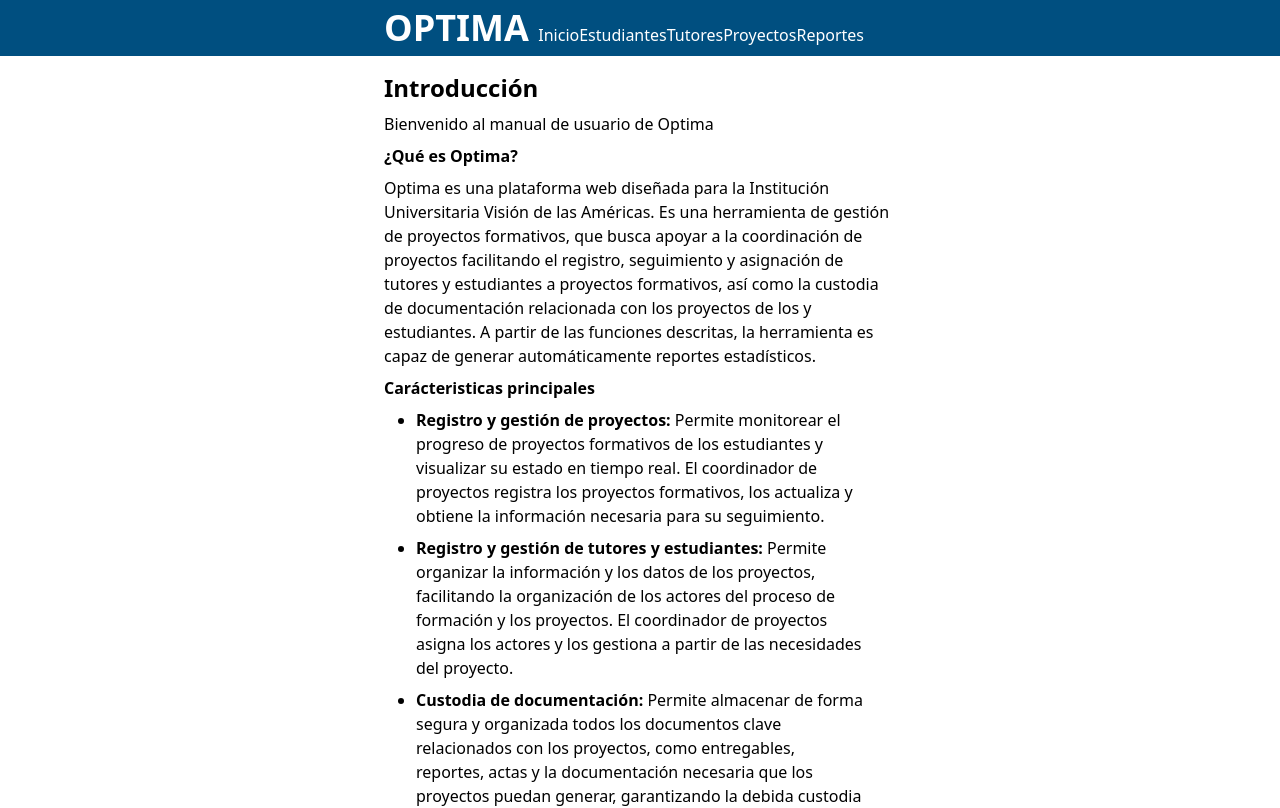
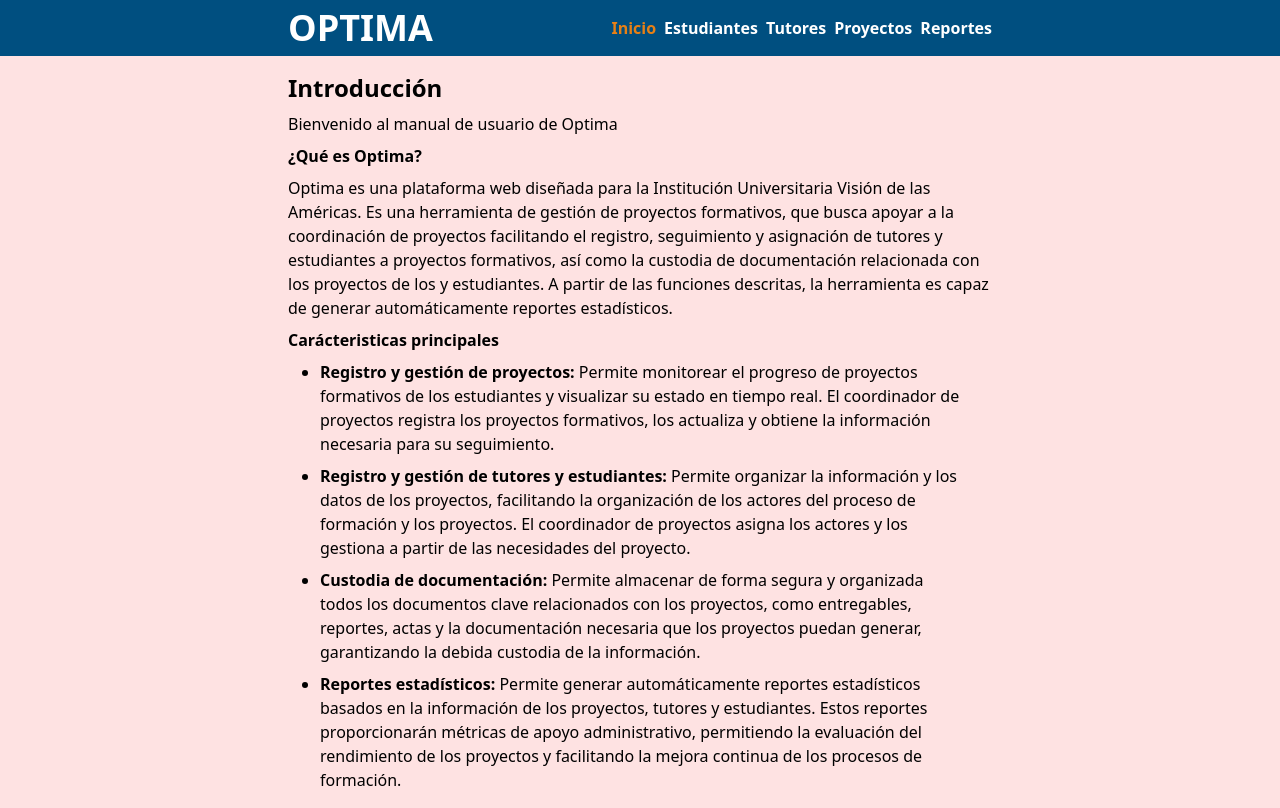
Before and after one commit to JHerrera458/optima-user, a Next.js app: page / in a window 1280 px wide. Shown: the top 808 px of the page. Built offline with nearby package versions, Linux system fonts and the light colour scheme.

Commit message:
Visualizacion edicion y eliminacion de estudiantes

```diff
--- a/src/app/estudiantes/page.tsx
+++ b/src/app/estudiantes/page.tsx
@@ -1,6 +1,7 @@
 import { CustomSubtitle } from "@/components/CustomSubtitle";
 import { CustomTitle } from "@/components/CustomTitle";
 import Image from "next/image";
+import { HiClipboardDocumentCheck, HiPencil, HiTrash } from "react-icons/hi2";
 
 export default function Estudiantes() {
   return (
@@ -60,7 +61,7 @@ export default function Estudiantes() {
         <Image
           className="rounded-lg"
           src="https://i.imgur.com/FCk0G98.png"
-          alt="Confirmación de creación de estudiante "
+          alt="Icono de subir desde excel"
           width={50}
           height={50}
         />
@@ -68,7 +69,7 @@ export default function Estudiantes() {
         <Image
           className="rounded-lg"
           src="https://i.imgur.com/DpbuhW4.png"
-          alt="Confirmación de creación de estudiante "
+          alt="Ventana de subir información desde excel "
           width={600}
           height={600}
         />
@@ -82,7 +83,7 @@ export default function Estudiantes() {
         <Image
           className="rounded-lg"
           src="https://i.imgur.com/O8Z2Kp3.png"
-          alt="Confirmación de creación de estudiante "
+          alt="Tabla de estudiantes en excel "
           width={600}
           height={600}
         />
@@ -91,7 +92,7 @@ export default function Estudiantes() {
           los encabezados de las columnas. Cada columna hace referencia a un
           dato del estudiante.
         </p>
-        <ul className="list-disc px-8">
+        <ul className="px-8 list-disc">
           <li>ced: Hace referencia a la cédula del estudiante</li>
           <li>name: Hace referencia al nombre completo del estudiante</li>
           <li>email: Hace referencial correo electrónico del estudiante</li>
@@ -120,7 +121,98 @@ export default function Estudiantes() {
           superior de tu pantalla un aviso de confirmación con el nombre del
           estudiante que acabas de crear.
         </p>
-        <p></p>
+      </section>
+
+      <section className="flex flex-col gap-1">
+        <CustomSubtitle text="Visualizar información de estudiantes" />
+        <p>
+          Una vez hayas registrado estudiantes en el sistema, podrás visualizar
+          una tabla que contiene a todos los estudiantes que están registrados
+          en el sistema:
+        </p>
+        <Image
+          className="rounded-lg"
+          src="https://i.imgur.com/cFdlYgu.png"
+          alt="Tabla de estudiantes en Optima "
+          width={600}
+          height={600}
+        />
+        <p>
+          En dicha tabla podremos ver la siguiente información de un estudiante:
+          nombre, correo, carrera, si está asignado a un proyecto, y la cantidad
+          de proyectos a la que ha pertenecido.
+        </p>
+        <p>
+          Al hacer click en el ícono{" "}
+          <HiClipboardDocumentCheck className="mx-1" />
+        </p>
+        <p>verás una tabla como la siguiente:</p>
+        <Image
+          className="rounded-lg"
+          src="https://i.imgur.com/oFz3XGT.png"
+          alt="Lista de proyectos de un estudiante "
+          width={600}
+          height={600}
+        />
+        <p>
+          En esta tabla se encuentran los proyectos que han sido asignados al
+          estudiante, en caso de ser un estudiante que no tiene ningún proyecto,
+          la tabla se mostrará vacía. Los proyectos que aparecen en color negro,
+          son proyectos en los que participó el estudiante, y el proyecto que
+          aparece en color verde, es el proyecto actual del estudiante.
+        </p>
+      </section>
+
+      <section className="flex flex-col gap-1">
+        <CustomSubtitle text="Detalle de un estudiante" />
+        <p>
+          Al hacer click en el ícono <HiPencil />
+        </p>
+        <p>
+          Serás redireccionado a una página que contiene la información del
+          estudiante. En esta página es posible editar la información del
+          estudiante, así como borrar el registro del estudiante.
+        </p>
+        <Image
+          className="rounded-lg"
+          src="https://i.imgur.com/AmRn2Rz.png"
+          alt="Detalle de un estudiante"
+          width={600}
+          height={600}
+        />
+        <CustomSubtitle text="Editar un estudiante" />
+        <p>
+          Para editar cualquier dato del estudiante, es necesario cambiar toda
+          la información que se necesite modificar, y luego dar click en el
+          botón <span className="font-medium">Editar información</span>, al
+          hacer esto, la información modificada, se guardará, y veremos un
+          mensaje de confirmación en la parte superior de la pantalla, deberás
+          poder ver los cambios efectuados en el detalle del estudiante.
+        </p>
+
+        <CustomSubtitle text="Borrar un estudiante" />
+        <p>
+          Al hacer click en el ícono <HiTrash />
+        </p>
+        <p>
+          Veremos un aviso, preguntando si realmente deseas borrar el
+          estudiante, es muy importante tener cuidado, ya que al borrar un
+          estudiante, toda su información se borrará del sistema. Sólo se debe
+          usar esta funcionalidad cuando se desee eliminar permanentemente la
+          información de un estudiante.
+        </p>
+        <Image
+          className="rounded-lg"
+          src="https://i.imgur.com/o5BVu8u.png"
+          alt="Eliminar un estudiante"
+          width={600}
+          height={600}
+        />
+        <p>
+          Al hacer click en Confirmar, veremos un mensaje de confirmación en la
+          parte superior de la pantalla, y serás redirigido a la página
+          principal de estudiantes.
+        </p>
       </section>
     </article>
   );
--- a/src/app/layout.tsx
+++ b/src/app/layout.tsx
@@ -1,6 +1,6 @@
-import Link from "next/link";
 import "./globals.css";
 import type { Metadata } from "next";
+import { Navigation } from "@/components/Navigation";
 
 export const metadata: Metadata = {
   title: "Manual de usuario | Optima",
@@ -15,16 +15,9 @@ export default function RootLayout({
 }>) {
   return (
     <html lang="es">
-      <body>
-        <header className="bg-primaryColor px-48 lg:px-96 py-2 text-white">
-          <span className=" text-4xl font-bold">OPTIMA </span>
-          <Link href="/">Inicio</Link>
-          <Link href="/estudiantes">Estudiantes</Link>
-          <span>Tutores</span>
-          <span>Proyectos</span>
-          <span>Reportes</span>
-        </header>
-        <div className="flex px-56 lg:px-96 py-2">
+      <body className="sm:bg-green-100 md:bg-yellow-100 lg:bg-red-100">
+        <Navigation />
+        <div className="flex px-24 py-2 md:px-56 lg:px-72">
           <main className="py-2">{children}</main>
         </div>
       </body>
--- /dev/null
+++ b/src/components/Navigation.tsx
@@ -0,0 +1,59 @@
+"use client";
+import Link from "next/link";
+import { usePathname } from "next/navigation";
+import React from "react";
+
+const navItems = [
+  {
+    text: "Inicio",
+    path: "/",
+  },
+  {
+    text: "Estudiantes",
+    path: "/estudiantes",
+  },
+  {
+    text: "Tutores",
+    path: "/tutores",
+  },
+  {
+    text: "Proyectos",
+    path: "/proyectos",
+  },
+  {
+    text: "Reportes",
+    path: "/reportes",
+  },
+];
+
+export const Navigation = () => {
+  return (
+    <header className="flex items-center gap-2 px-24 py-2 text-white md:px-56 lg:px-72 bg-primaryColor ">
+      <span className="mr-auto text-4xl font-bold">OPTIMA</span>
+      <div className="hidden gap-2 sm:flex">
+        {navItems.map((item) => (
+          <NavItem key={item.path} path={item.path} text={item.text} />
+        ))}
+      </div>
+      <div className="flex sm:hidden">hamburger</div>
+    </header>
+  );
+};
+
+interface Props {
+  text: string;
+  path: string;
+}
+const NavItem = ({ text, path }: Props) => {
+  const pathName = usePathname();
+  return (
+    <Link
+      className={`${
+        pathName === path ? "text-secondaryColor" : ""
+      } hover:text-secondaryColor font-semibold`}
+      href={path}
+    >
+      {text}
+    </Link>
+  );
+};
```
Also changed, not shown: package.json (+5 -4 lines), 1 other file (tests, documents, lock files or other folders).
